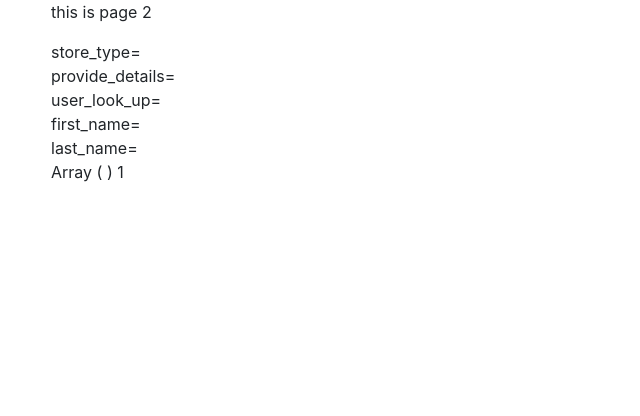
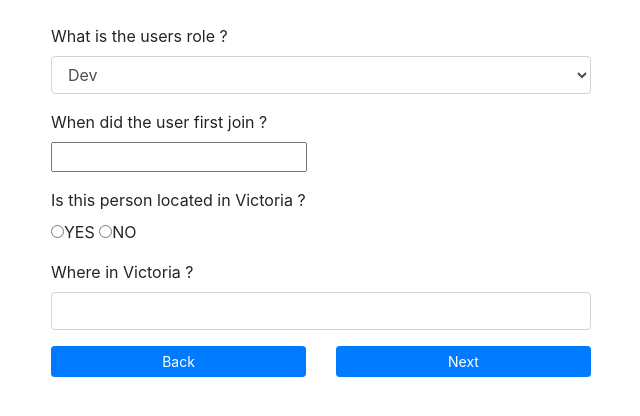
Before and after one commit to UncleShan/plexus, a PHP site: page /plexus/page2.php in a window 1280 px wide. Shown: the top 416 px of the page, without its empty margins (319-959 px from the left). Run offline with PHP 8.4, Linux system fonts and the light colour scheme; some libraries are stand-ins or nearby versions.

Commit message:
add page2 and page nav back to page1

```diff
--- a/page2.php
+++ b/page2.php
@@ -19,7 +19,6 @@
          $page1_info['user_look_up'] = $_POST['user_look_up'] ?? '';
          $page1_info['first_name'] = $_POST['first_name'] ?? '';
          $page1_info['last_name'] = $_POST['last_name'] ?? '';
-
       ?>
 
 	   <!-- HTML -->
@@ -27,16 +26,53 @@
       	<div class="row">
       		<div class="col-sm-3"></div>
       		<div class="col-sm-6">
-      			<form name="form1" action="" method="post">
-      				<p>this is page 2</p>
+      			<form name="form2" action="" method="post">
                   <?php
-                     echo 'store_type=' . $page1_info['store_type'] . "<br>";
-                     echo 'provide_details=' . $page1_info['provide_details'] . "<br>";
-                     echo 'user_look_up=' . $page1_info['user_look_up'] . "<br>";
-                     echo 'first_name=' . $page1_info['first_name'] . "<br>";
-                     echo 'last_name=' . $page1_info['last_name'] . "<br>";
-                     echo print_r($_POST);
+                     // echo 'store_type=' . $page1_info['store_type'] . "<br>";
+                     // echo 'provide_details=' . $page1_info['provide_details'] . "<br>";
+                     // echo 'user_look_up=' . $page1_info['user_look_up'] . "<br>";
+                     // echo 'first_name=' . $page1_info['first_name'] . "<br>";
+                     // echo 'last_name=' . $page1_info['last_name'] . "<br>";
+                     // echo print_r($_POST);
                   ?>
+
+                  <div class="form-group">
+                     <br>
+                     <label>What is the users role ?</label>
+                     <select class="form-control" id="user_role" name="user_role">
+                       <option value="1" <?php if($page1_info['store_type']=='1' || empty($page1_info['store_type'])){echo "selected";}?>>Dev</option>
+                       <option value="2" <?php if($page1_info['store_type']=='2'){echo "selected";}?>>Manager</option>>
+                       <option value="3" <?php if($page1_info['store_type']=='3'){echo "selected";}?>>Student</option>>
+                     </select>
+                  </div>
+
+                  <div class="form-group">
+                     <label>When did the user first join ?</label>
+                     <br>
+                     <input type="text" id="datepicker" required>
+                  </div>
+
+                  <div class="form-group" id="vic_located" required >
+                     <label>Is this person located in Victoria ?</label>
+                     <br>
+                     <input type="radio" name="vic_located" value="yes" required>YES
+                     <input type="radio" name="vic_located" value="no">NO<br>
+                  </div>
+
+                  <div class="form-group" id="vic_address" name="vic_address" required style="display: block">
+                     <label>Where in Victoria ?</label>
+                     <br>
+                     <input type="text" class="form-control" <?php if(!empty($page1_info['vic_address'])){echo "value=\"" . $page1_info['vic_address'] . "\"";}else{echo "value=\"\"";}?>>
+                  </div>
+
+                  <div class="row">
+                     <div class="col-sm-6">
+                        <button class="btn btn-primary btn-block btn-sm" onclick="back()">Back</button>
+                     </div>
+                     <div class="col-sm-6">
+                        <input type="Submit" value="Next" class="btn btn-primary btn-block btn-sm">
+                     </div>
+                  </div><!-- row -->
 
 						</form><!-- form -->
 					</div><!-- col -->
@@ -46,6 +82,17 @@
       </div>
 
       <script type="text/javascript">
+         $( function() {
+            $( "#datepicker" ).datepicker();
+         } );
+
+         function back(){
+            document.getElementById("datepicker").attributes.required = "";
+            document.getElementById("vic_located").attributes.required = "";
+            document.getElementById("vic_address").attributes.required = "";
+
+            window.location.href = 'http://localhost/plexus/plexus/';
+         }
       </script>
    </body>
 </html>
```
Also changed, not shown: index.php (+12 -7 lines).
